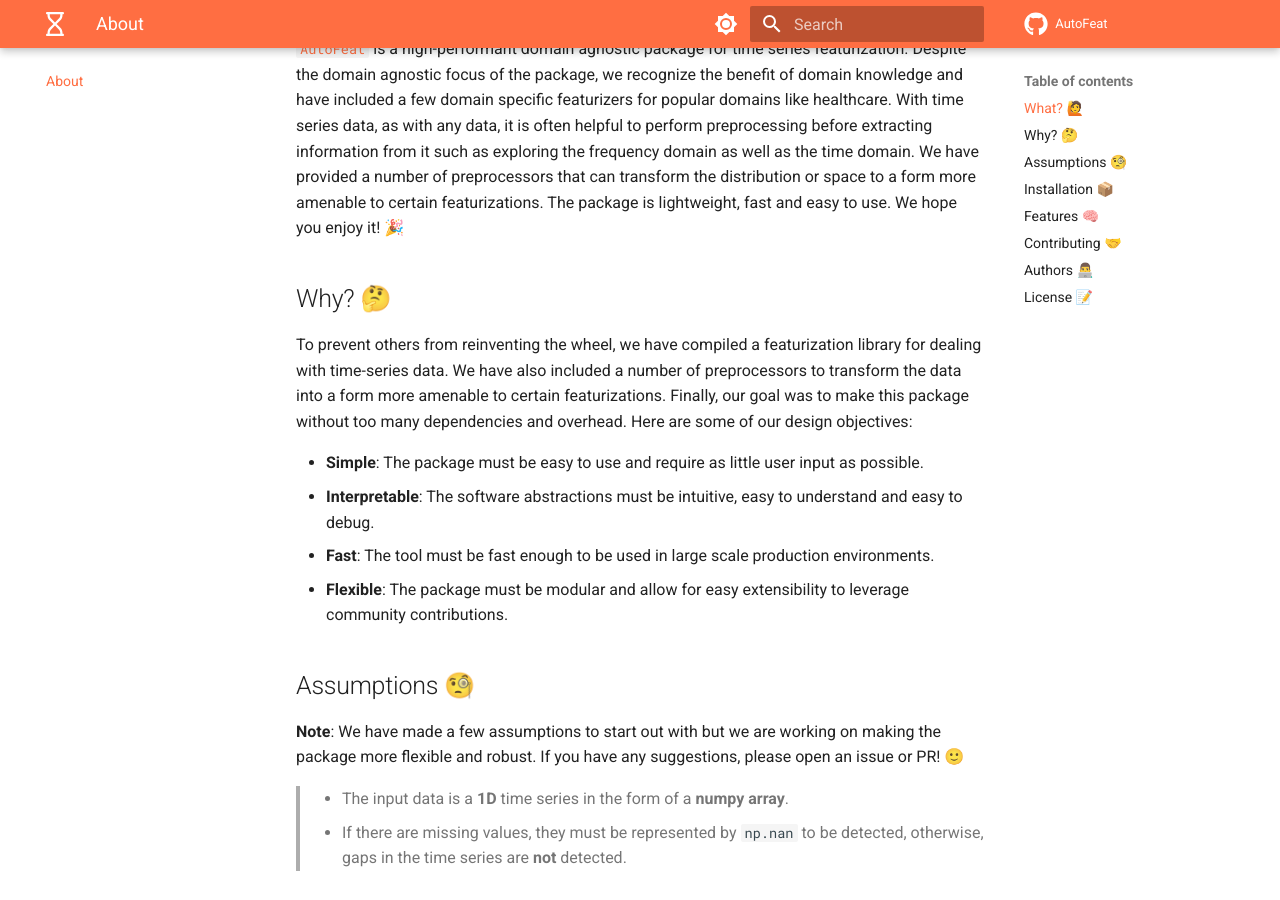
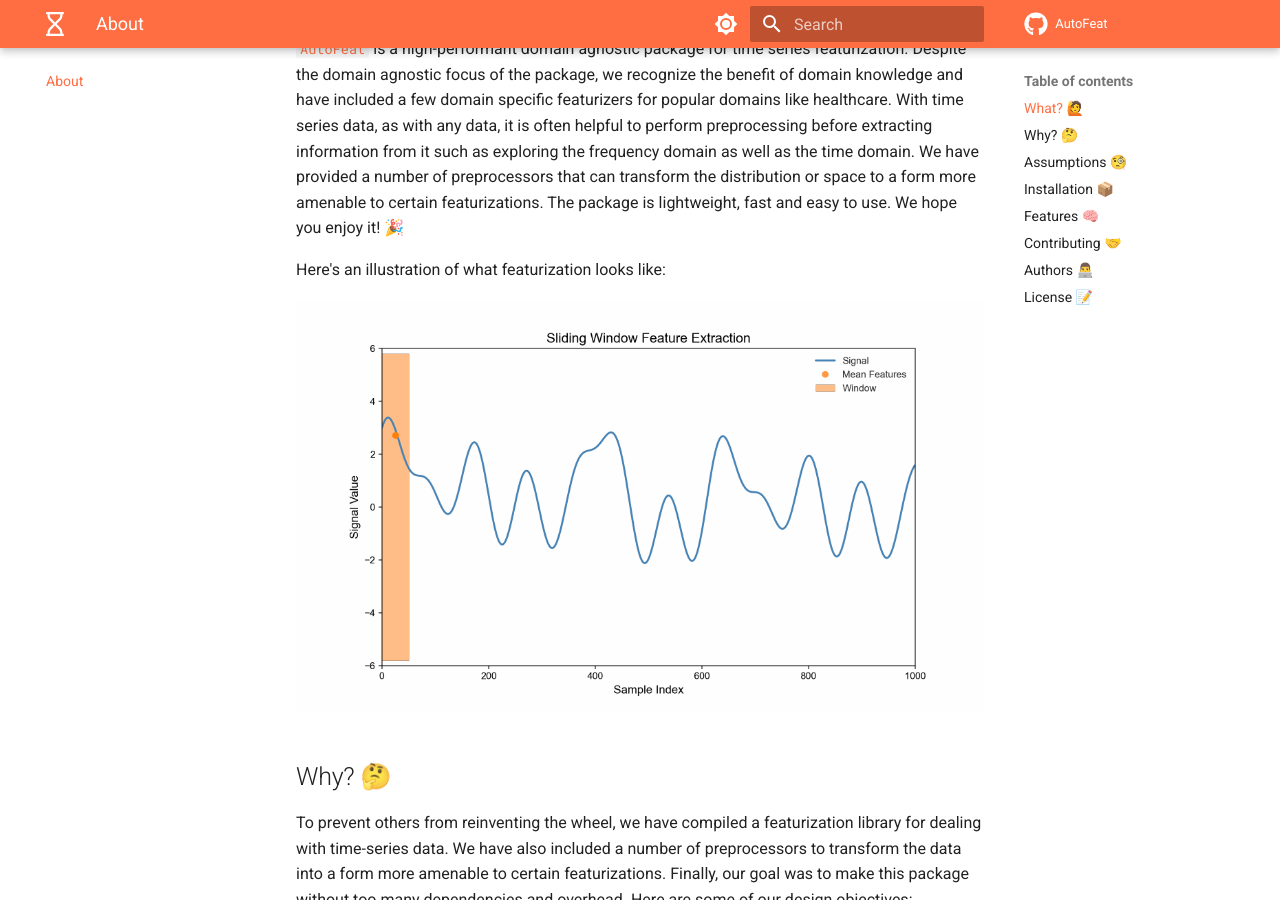
Before and after one commit to autonlab/AutonFeat, an MkDocs documentation site: the page built from docs/index.md, in a window 1280 px wide and 900 px high, scrolled down 308 px. Built offline with MkDocs 1.6.1 and Material for MkDocs 9.7.7, drawn with Linux system fonts in a browser that asks for light colours; comment, search, counter and statistics services are not loaded.

Commit message:
[DOCS] Update package illustration in about section

```diff
--- a/docs/index.md
+++ b/docs/index.md
@@ -5,6 +5,10 @@ A high performance library for time series featurization.
 ## What? 🙋
 
 [`AutoFeat`](index.md) is a high-performant domain agnostic package for time series featurization. Despite the domain agnostic focus of the package, we recognize the benefit of domain knowledge and have included a few domain specific featurizers for popular domains like healthcare. With time series data, as with any data, it is often helpful to perform preprocessing before extracting information from it such as exploring the frequency domain as well as the time domain. We have provided a number of preprocessors that can transform the distribution or space to a form more amenable to certain featurizations. The package is lightweight, fast and easy to use. We hope you enjoy it! 🎉
+
+Here's an illustration of what featurization looks like:
+
+![AutoFeat](assets/fixed_sliding_window_animation.gif)
 
 ## Why? 🤔
 
```
